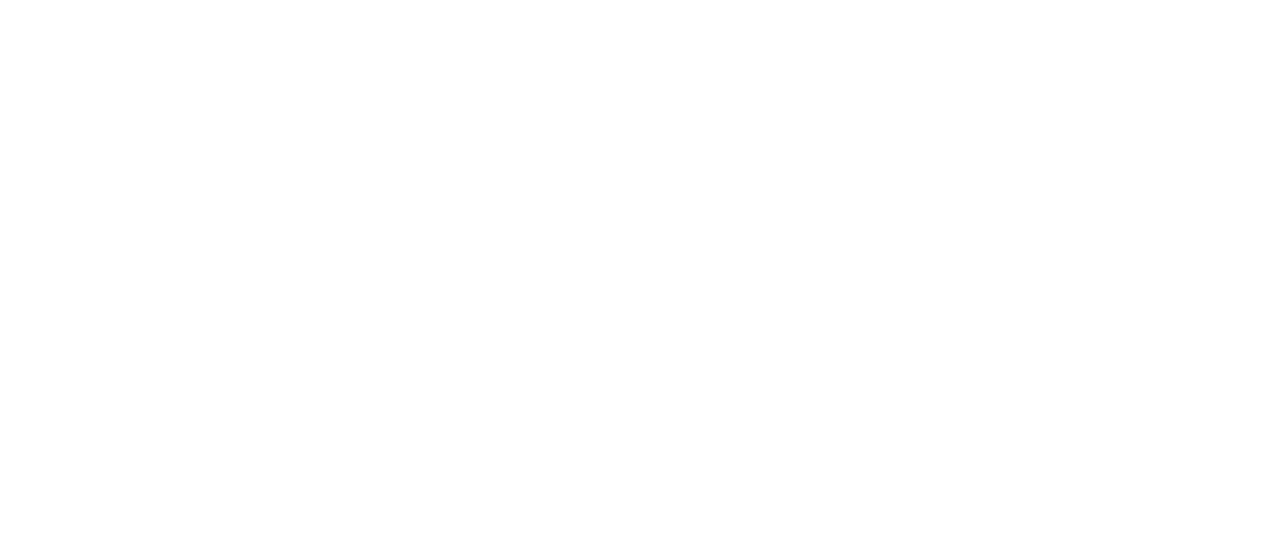
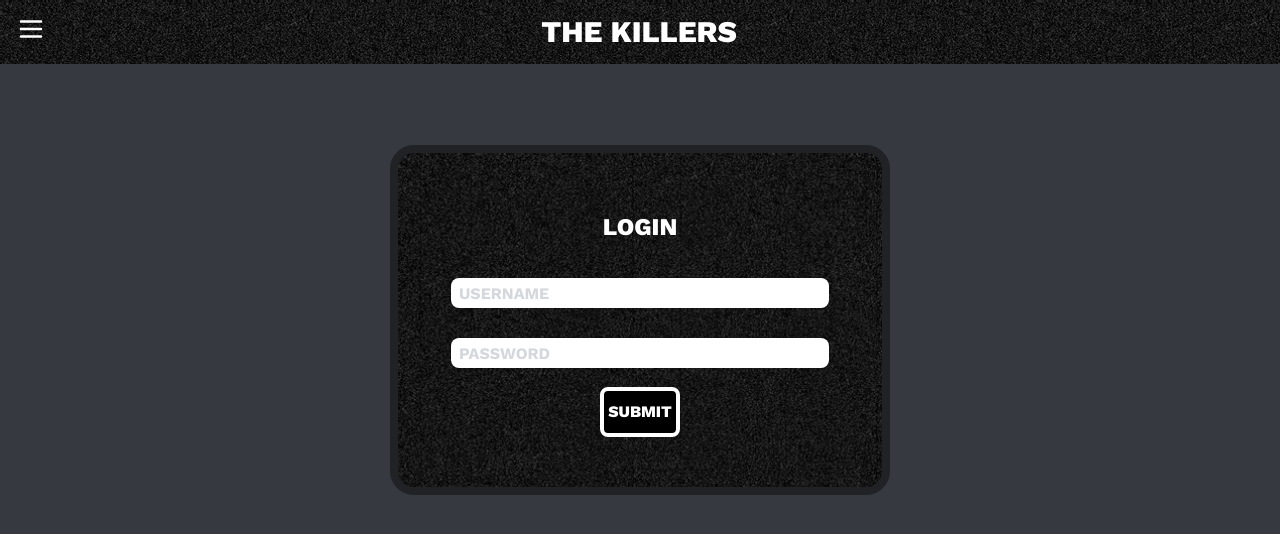
Before and after one commit to KeenanRileyFaulkner/killersMusicReactApp, a React (Create React App) app: page /admin/login in a window 1280 px wide. Before the commit this address had no page. Shown: the top 534 px of the page. Built offline with nearby package versions, Linux system fonts and the light colour scheme.

Commit message:
Finished routing Admin Content

```diff
--- a/src/App.js
+++ b/src/App.js
@@ -10,6 +10,9 @@
   Navigate
 } from 'react-router-dom';
 
+import { LoginBox } from './components/AdminContent/AdminContent';
+import Dashboard from './components/AdminContent/Dashboard';
+
 function App() {
   return (
     <Router>
@@ -18,7 +21,10 @@
         <Route path="/about" element={<><NavBar titleLinkName='music-player'/><AboutContent /></>} />
         <Route path="/music-player" element={<><NavBar titleLinkName='covers-player'/><PlayerContent /></>} />
         <Route path="/covers-player" element={<><NavBar titleLinkName='about' /><CoversContent /></>} />
-        <Route path="/admin" element={<><NavBar titleLinkName=''/><AdminContent /></>} />
+        <Route path="/admin" element={<AdminContent />} >
+          <Route path="login" element={<LoginBox />} />
+          <Route path="dashboard" element={<Dashboard />} />
+        </Route>
       </Routes>
     </Router>
   );
--- a/src/components/AdminContent/AdminContent.js
+++ b/src/components/AdminContent/AdminContent.js
@@ -1,7 +1,11 @@
-import { useState } from 'react';
+import { useState, useEffect } from 'react';
 import axios from 'axios';
 import Dashboard from './Dashboard';
 import useDocumentTitle from '../../hooks/useDocumentTitle.js';
+import NavBar from '../NavBar/NavBar';
+import {Outlet, useOutletContext, useNavigate } from 'react-router-dom'
+import { logDOM } from '@testing-library/react';
+
 
 
 //For all POST, PUT, and DELETE requests made on this page, the user must send a connection string with the request that matches the one in the db.
@@ -27,14 +31,27 @@
         display = <Dashboard serverKey={serverKey} />
     }
 
+
+    console.log('Rendered')
     return (
-        <div className={`contentContainer ${loginPageAlign} bg-gray-700 py-0 px-0`}>
-            {display}
+        <div>
+            <NavBar titleLinkName='about' />
+            <Outlet context={{passKeyUp:(key) => displayDashboardAndStoreKey(key), serverKey, loggedIn}}/>
         </div>
     )
+
 }
 
-const LoginBox = ({ passKeyUp }) => {
+export const LoginBox = () => {
+    const {passKeyUp, loggedIn} = useOutletContext();
+    const navigate = useNavigate();
+
+    useEffect(() => {
+        if(loggedIn) {
+            navigate('/admin/dashboard');
+        }
+    }, []);
+
     const loginBody = {};
 
     const handleSubmit = (e) => {
@@ -47,6 +64,7 @@
             .post('http://localhost:4002/login', loginBody)
             .then(res => {
                 passKeyUp(res.data);
+                navigate("/admin/dashboard");
             })
             .catch(err => {
                 alert(err.response.data);
@@ -55,13 +73,17 @@
             });
     }
 
+    console.log('Login Box')
     return (
-        <form className={`login-box`} onSubmit={handleSubmit}>
+        <div  className={`contentContainer centerItems bg-gray-700 py-0 px-0`}>
+            <form className={`login-box`} onSubmit={handleSubmit}>
             <h2 className='font-work-sans text-white text-center text-[18pt] font-extrabold mb-auto mt-6 justify-self-start'>LOGIN</h2>
             <input type='text' placeholder='USERNAME' className={`login-field`} />
             <input type='password' placeholder='PASSWORD' className={`login-field mb-auto`} />
             <button className='login-submit-btn'>SUBMIT</button>
-        </form>
+            </form>
+        </div>
+
     )
 }
 
--- a/src/components/AdminContent/Dashboard.js
+++ b/src/components/AdminContent/Dashboard.js
@@ -1,4 +1,4 @@
-import { useState } from 'react';
+import { useState, useEffect } from 'react';
 import { FaChevronDown, FaChevronRight } from 'react-icons/fa';
 import AddAlbumPage from './DashboardPages/AddAlbumPage';
 import ViewAlbumsPage from './DashboardPages/ViewAlbumsPage';
@@ -12,8 +12,19 @@
 import CoversPlayCountPage from './DashboardPages/CoversPlayCountPage';
 import UpdateCoverPage from './DashboardPages/UpdateCoverPage';
 import RemoveCoverPage from './DashboardPages/RemoveCoverPage';
+import {useOutletContext, useNavigate} from 'react-router-dom';
+const Dashboard = () => {
+    const {serverKey, loggedIn} = useOutletContext();
+    const navigate = useNavigate();
 
-const Dashboard = ({ serverKey }) => {
+    useEffect(() => {
+        if(!loggedIn) {
+            console.log('navigating away')
+            navigate('/admin/login');
+
+        }
+    }, []);
+
     const voidState = {
         addAlbum: false,
         viewAlbums: false,
--- a/src/components/NavBar/NavBar.js
+++ b/src/components/NavBar/NavBar.js
@@ -143,7 +143,7 @@
     //I will be the only admin and will only be doing admin work on a desktop.
 
     return (
-        <Link to="/admin" className='admin-login-btn'>
+        <Link to="/admin/login" className='admin-login-btn'>
             ADMIN
         </Link>
     );
```
